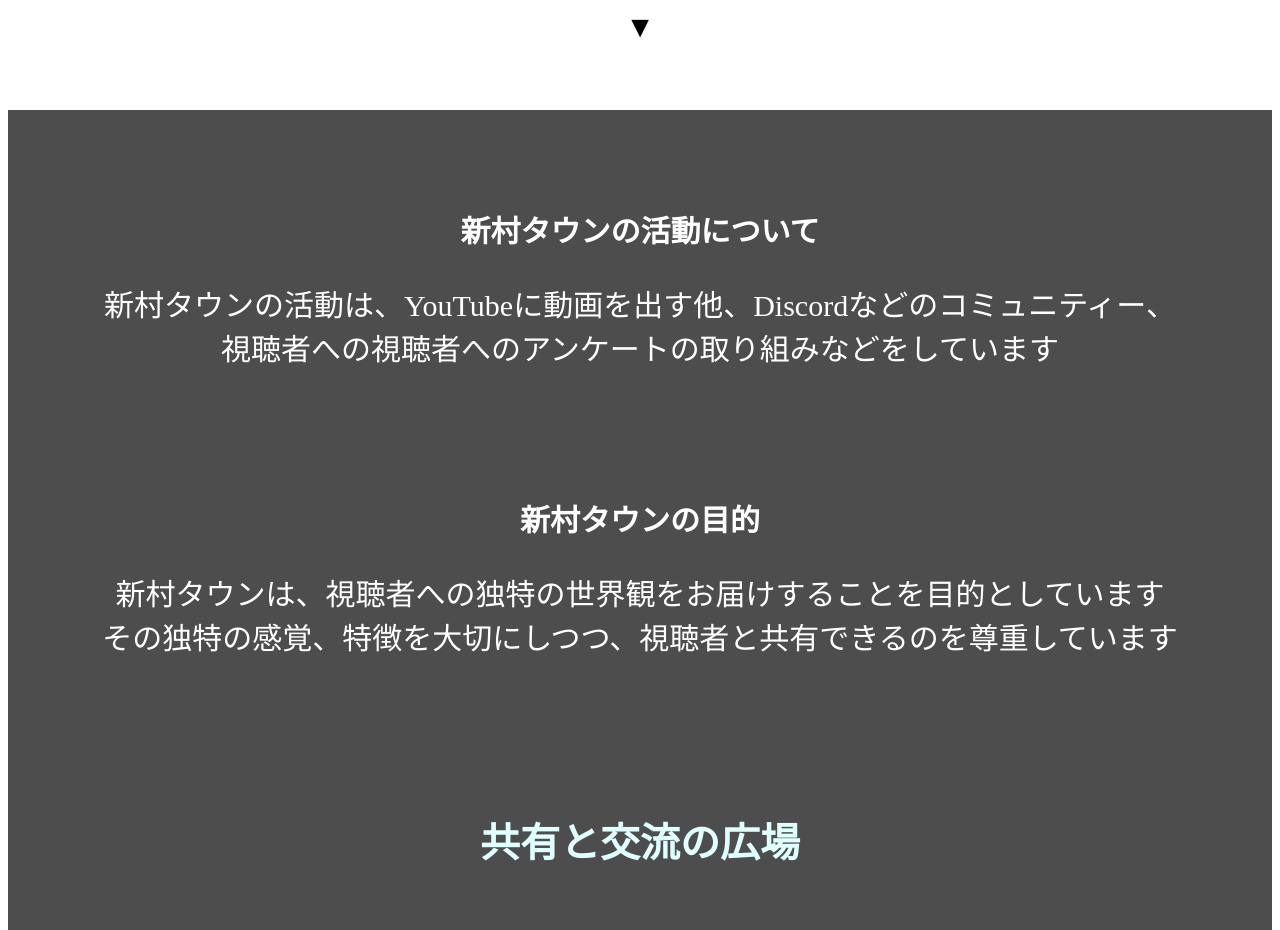
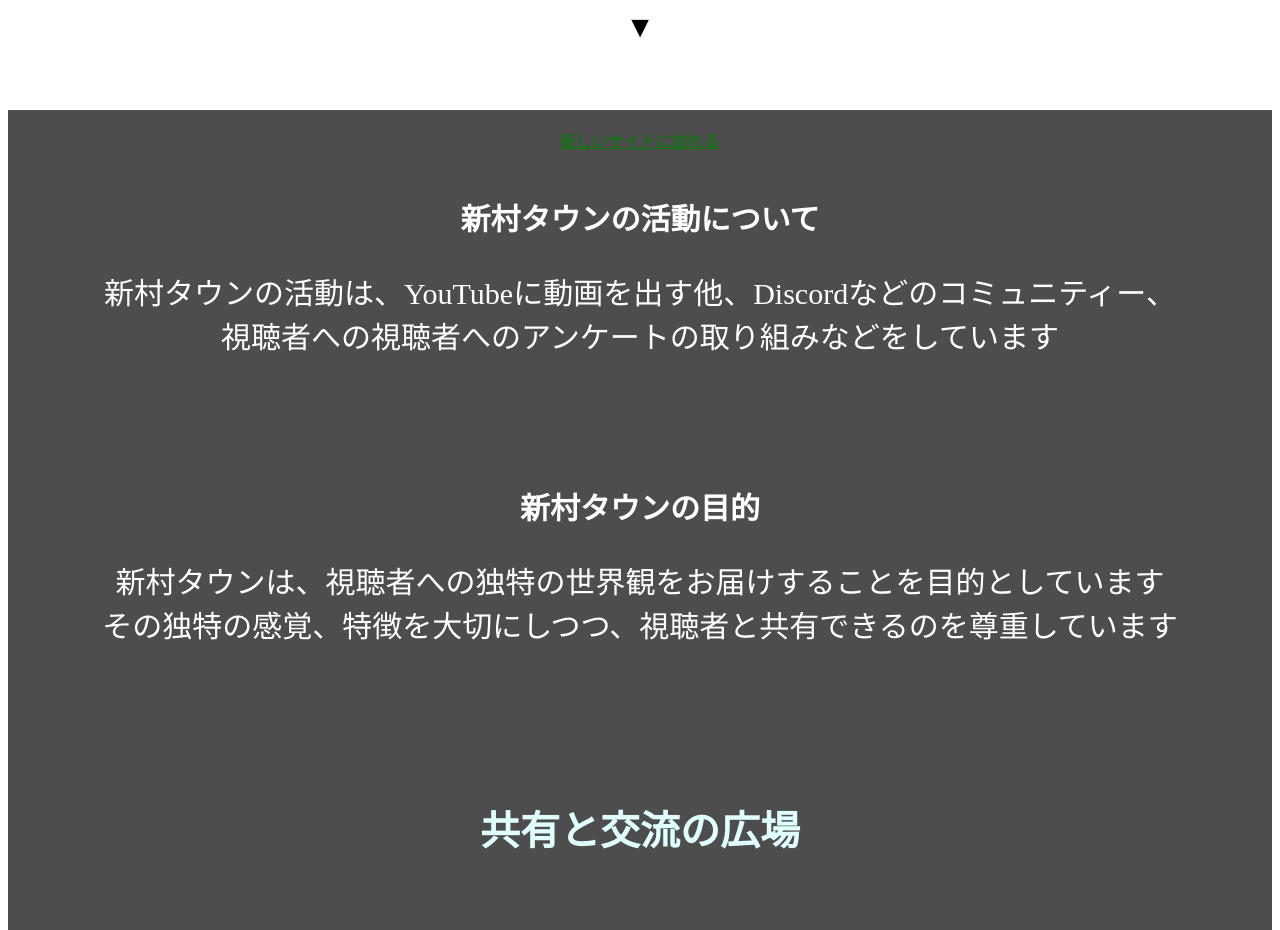
Before and after one commit to information-literacy/home, a plain HTML site: page index.html in a window 1280 px wide. Shown: the part 780-1710 px from the top of the page. Drawn offline with Linux system fonts and the light colour scheme.

Commit message:
Update index.html

```diff
--- a/index.html
+++ b/index.html
@@ -40,7 +40,7 @@
         <div class="resizeimage">
             <div class="center">
                 <br>
-                <br>
+                <a href="https://information-literacy.github.io/" style="color: green; border: soulid;">新しいサイトに訪れる</a>
                 <br>
                 <br>
                 <h2>新村タウンの活動について</h2>
```
